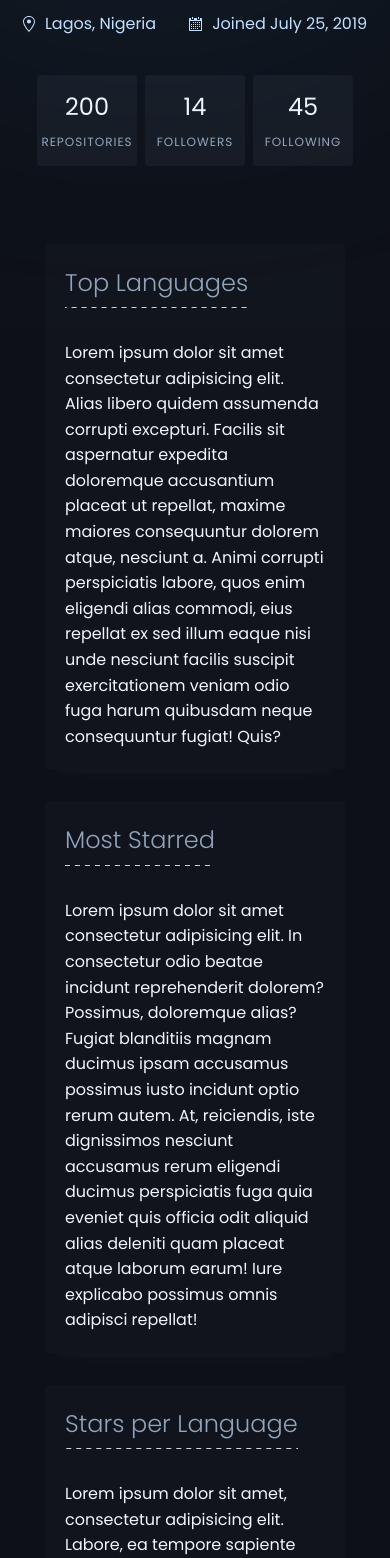
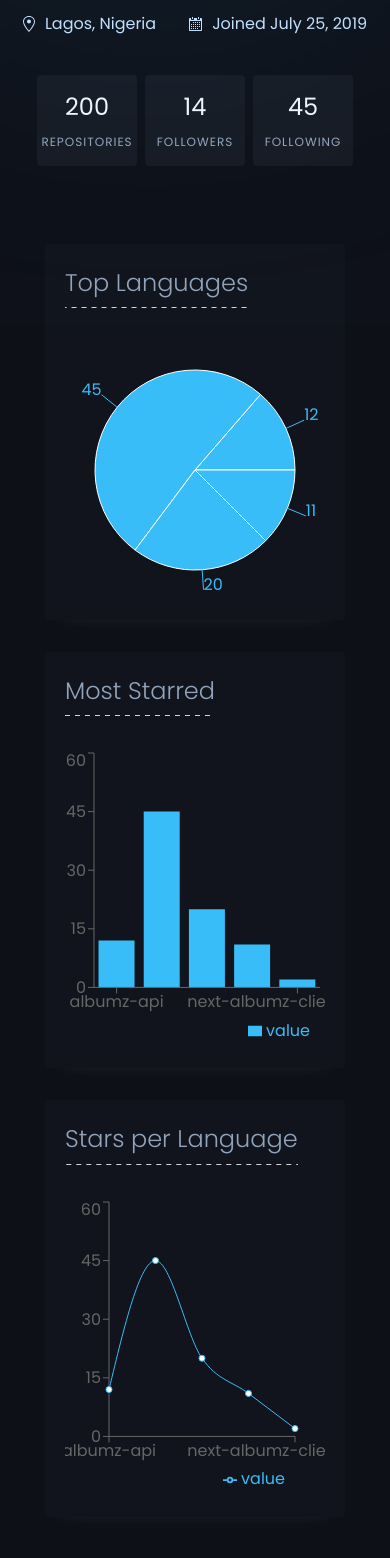
Before and after one commit to esteemayo/gitscope, a Next.js app: page /user in a window 390 px wide. Shown: the part 439-1997 px from the top of the page. Built offline with nearby package versions, Linux system fonts and the light colour scheme; some icons are missing.

Commit message:
feat: add language and repository charts with responsive design

```diff
--- /dev/null
+++ b/src/charts/LanguageChart.tsx
@@ -0,0 +1,52 @@
+'use client';
+
+import { Pie, PieChart, Tooltip } from 'recharts';
+import { RechartsDevtools } from '@recharts/devtools';
+
+import { LanguageChartProps } from '@/types/language.chart.type';
+
+const data = [
+  { name: 'JavaScript', value: 12 },
+  { name: 'TypeScript', value: 45 },
+  { name: 'SCSS', value: 20 },
+  { name: 'CSS', value: 11 },
+];
+
+const LanguageChart = ({ isAnimationActive, defaultIndex }: LanguageChartProps) => {
+  return (
+
+    <PieChart
+      style={{
+        width: '100%',
+        height: '100%',
+        maxWidth: '500px',
+        maxHeight: '80vh',
+        aspectRatio: 1,
+      }}
+      responsive
+    >
+      <Pie
+        data={data}
+        dataKey='value'
+        nameKey='name'
+        cx='50%'
+        cy='50%'
+        // outerRadius='50%'
+        fill='#38bdf8'
+        label
+        isAnimationActive={isAnimationActive}
+      />
+      <Tooltip
+        defaultIndex={defaultIndex}
+        contentStyle={{
+          backgroundColor: '#0d1017',
+          border: 'none',
+          borderRadius: '4px',
+        }}
+      />
+      <RechartsDevtools />
+    </PieChart>
+  );
+};
+
+export default LanguageChart;
--- /dev/null
+++ b/src/charts/TopLanguageChart.tsx
@@ -0,0 +1,65 @@
+'use client';
+
+import { RechartsDevtools } from '@recharts/devtools';
+import {
+  CartesianGrid,
+  Legend,
+  Line,
+  LineChart,
+  Tooltip,
+  XAxis,
+  YAxis,
+} from 'recharts';
+
+import { TopLanguageChartProps } from '@/types/top.language.chart.type';
+
+const data = [
+  { name: 'albumz-api', value: 12 },
+  { name: 'ecommerce-store-api', value: 45 },
+  { name: 'hotel-booking-app-api', value: 20 },
+  { name: 'hotel-booking-app-client', value: 11 },
+  { name: 'next-albumz-client', value: 2 },
+];
+
+const TopLanguageChart = ({ grid, isAnimationActive = true }: TopLanguageChartProps) => {
+  return (
+    <LineChart
+      style={{
+        width: '100%',
+        height: '300px',
+        maxWidth: '700px',
+        maxHeight: '70vh',
+        aspectRatio: 1.618,
+      }}
+      responsive
+      data={data}
+      margin={{
+        top: 5,
+        right: 30,
+        left: 20,
+        bottom: 5,
+      }}
+    >
+      {grid && <CartesianGrid strokeDasharray='3 3' />}
+      <XAxis dataKey='name' />
+      <YAxis width='auto' />
+      <Tooltip
+        contentStyle={{
+          backgroundColor: '#0d1017',
+          border: 'none',
+          borderRadius: '4px',
+        }}
+      />
+      <Legend align='right' />
+      <Line
+        type='monotone'
+        dataKey='value'
+        stroke='#38bdf8'
+        isAnimationActive={isAnimationActive}
+      />
+      <RechartsDevtools />
+    </LineChart>
+  );
+};
+
+export default TopLanguageChart;
--- /dev/null
+++ b/src/charts/TopReposChart.tsx
@@ -0,0 +1,58 @@
+'use client';
+
+import { RechartsDevtools } from '@recharts/devtools';
+import {
+  Bar,
+  BarChart,
+  CartesianGrid,
+  Legend,
+  Tooltip,
+  XAxis,
+  YAxis,
+} from 'recharts';
+
+import { TopReposChartProps } from '@/types/top.repos.chart.type';
+
+const data = [
+  { name: 'albumz-api', value: 12 },
+  { name: 'ecommerce-store-api', value: 45 },
+  { name: 'hotel-booking-app-api', value: 20 },
+  { name: 'hotel-booking-app-client', value: 11 },
+  { name: 'next-albumz-client', value: 2 },
+];
+
+const TopReposChart = ({ grid, isAnimationActive }: TopReposChartProps) => {
+  return (
+    <BarChart
+      style={{
+        width: '100%',
+        height: '300px',
+        maxWidth: '700px',
+        maxHeight: '70vh',
+        aspectRatio: 1.618,
+      }}
+      responsive
+      data={data}
+    >
+      {grid && <CartesianGrid strokeDasharray='3 3' />}
+      <XAxis dataKey='name' />
+      <YAxis width='auto' />
+      <Tooltip
+        contentStyle={{
+          backgroundColor: '#0d1017',
+          border: 'none',
+          borderRadius: '4px',
+        }}
+      />
+      <Legend align='right' />
+      <Bar
+        dataKey='value'
+        fill='#38bdf8'
+        isAnimationActive={isAnimationActive}
+      />
+      <RechartsDevtools />
+    </BarChart>
+  );
+};
+
+export default TopReposChart;
--- a/src/components/dashboard/ChartSection.tsx
+++ b/src/components/dashboard/ChartSection.tsx
@@ -1,4 +1,13 @@
+'use client';
+
+import { lazy } from 'react';
+
 import Chart from '@/charts/Chart';
+
+const LanguageChart = lazy(() => import('@/charts/LanguageChart'));
+const TopReposChart = lazy(() => import('@/charts/TopReposChart'));
+const TopLanguageChart = lazy(() => import('@/charts/TopLanguageChart'));
+
 import '../../styles/components/ChartSection.scss';
 
 const ChartSection = () => {
@@ -7,30 +16,15 @@ const ChartSection = () => {
       <div className='chart-section__container'>
         <div className='chart-section__wrapper'>
           <Chart title='Top Languages'>
-            Lorem ipsum dolor sit amet consectetur adipisicing elit. Alias libero quidem
-            assumenda corrupti excepturi. Facilis sit aspernatur expedita doloremque accusantium
-            placeat ut repellat, maxime maiores consequuntur dolorem atque, nesciunt a.
-            Animi corrupti perspiciatis labore, quos enim eligendi alias commodi, eius repellat
-            ex sed illum eaque nisi unde nesciunt facilis suscipit exercitationem veniam odio
-            fuga harum quibusdam neque consequuntur fugiat! Quis?
+            <LanguageChart />
           </Chart>
 
           <Chart title='Most Starred'>
-            Lorem ipsum dolor sit amet consectetur adipisicing elit. In consectetur odio beatae
-            incidunt reprehenderit dolorem? Possimus, doloremque alias? Fugiat blanditiis magnam
-            ducimus ipsam accusamus possimus iusto incidunt optio rerum autem.
-            At, reiciendis, iste dignissimos nesciunt accusamus rerum eligendi ducimus perspiciatis
-            fuga quia eveniet quis officia odit aliquid alias deleniti quam placeat atque laborum earum!
-            Iure explicabo possimus omnis adipisci repellat!
+            <TopReposChart />
           </Chart>
 
           <Chart title='Stars per Language'>
-            Lorem ipsum dolor sit amet, consectetur adipisicing elit. Labore, ea tempore sapiente
-            corrupti recusandae hic facilis officiis asperiores odit, consectetur id dignissimos a
-            repellendus aspernatur quidem deserunt molestias, tenetur aliquid!
-            Odit quisquam quidem vero sit. Impedit ullam accusantium qui illum perspiciatis nostrum.
-            A alias odio suscipit quisquam iusto reiciendis fuga officia laboriosam molestias nisi incidunt,
-            laudantium at ex minima tempora.
+            <TopLanguageChart />
           </Chart>
         </div>
       </div>
--- a/src/styles/components/Chart.scss
+++ b/src/styles/components/Chart.scss
@@ -6,6 +6,8 @@
   box-shadow: rgba(0, 0, 0, 0.2) 0 0.5rem 3rem -1.5rem;
   box-shadow: rgba(255, 255, 255, 0.11) 0 1rem 1.75rem -1.5rem;
   border-radius: var(--border-radius);
+  position: relative;
+  z-index: 2000;
 
   &__header {
     display: flex;
@@ -32,5 +34,10 @@
   }
 
   &__container {
+    width: 100%;
+
+    display: flex;
+    align-items: center;
+    justify-content: center;
   }
 }
--- /dev/null
+++ b/src/types/language.chart.type.ts
@@ -0,0 +1,6 @@
+import { TooltipIndex } from 'recharts';
+
+export interface LanguageChartProps {
+  isAnimationActive?: boolean;
+  defaultIndex?: TooltipIndex;
+}
--- /dev/null
+++ b/src/types/top.language.chart.type.ts
@@ -0,0 +1,4 @@
+export interface TopLanguageChartProps {
+  grid?: boolean;
+  isAnimationActive?: boolean;
+}
--- /dev/null
+++ b/src/types/top.repos.chart.type.ts
@@ -0,0 +1,4 @@
+export interface TopReposChartProps {
+  grid?: boolean;
+  isAnimationActive?: boolean;
+}
```
